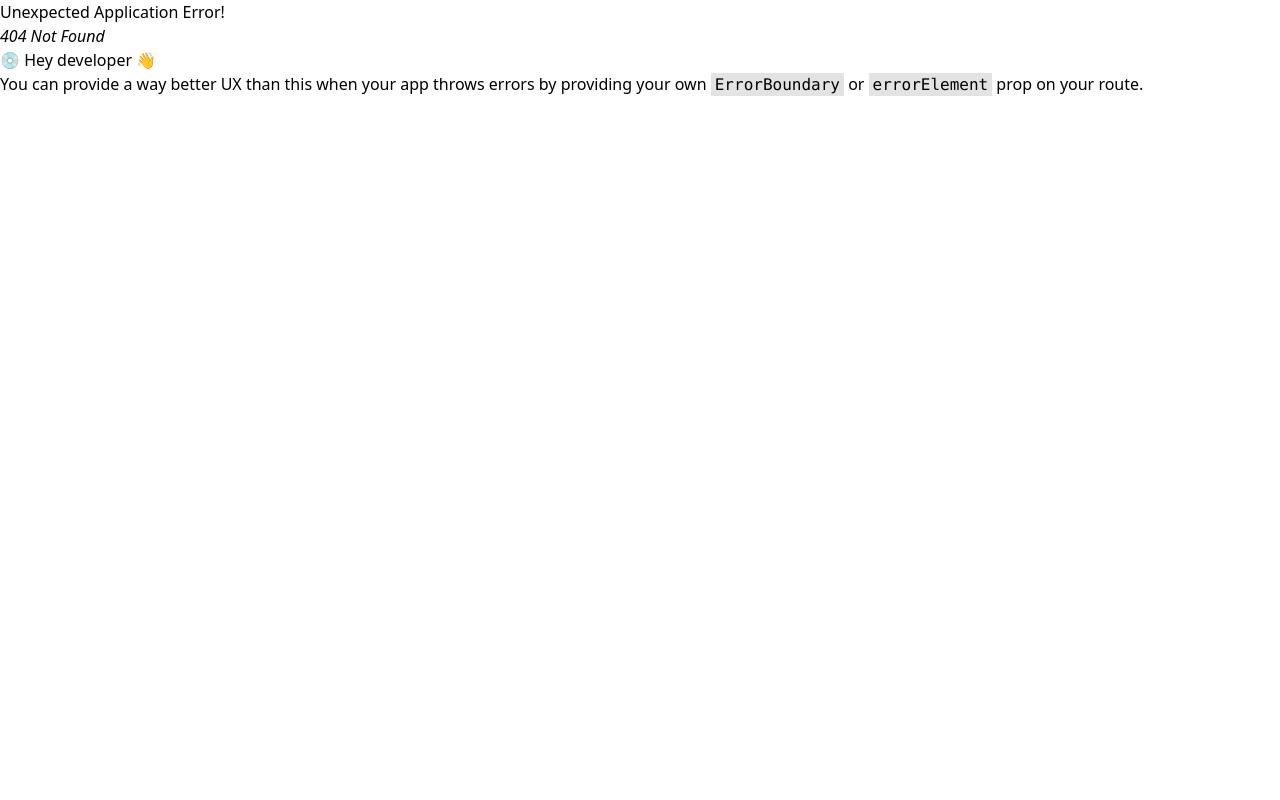
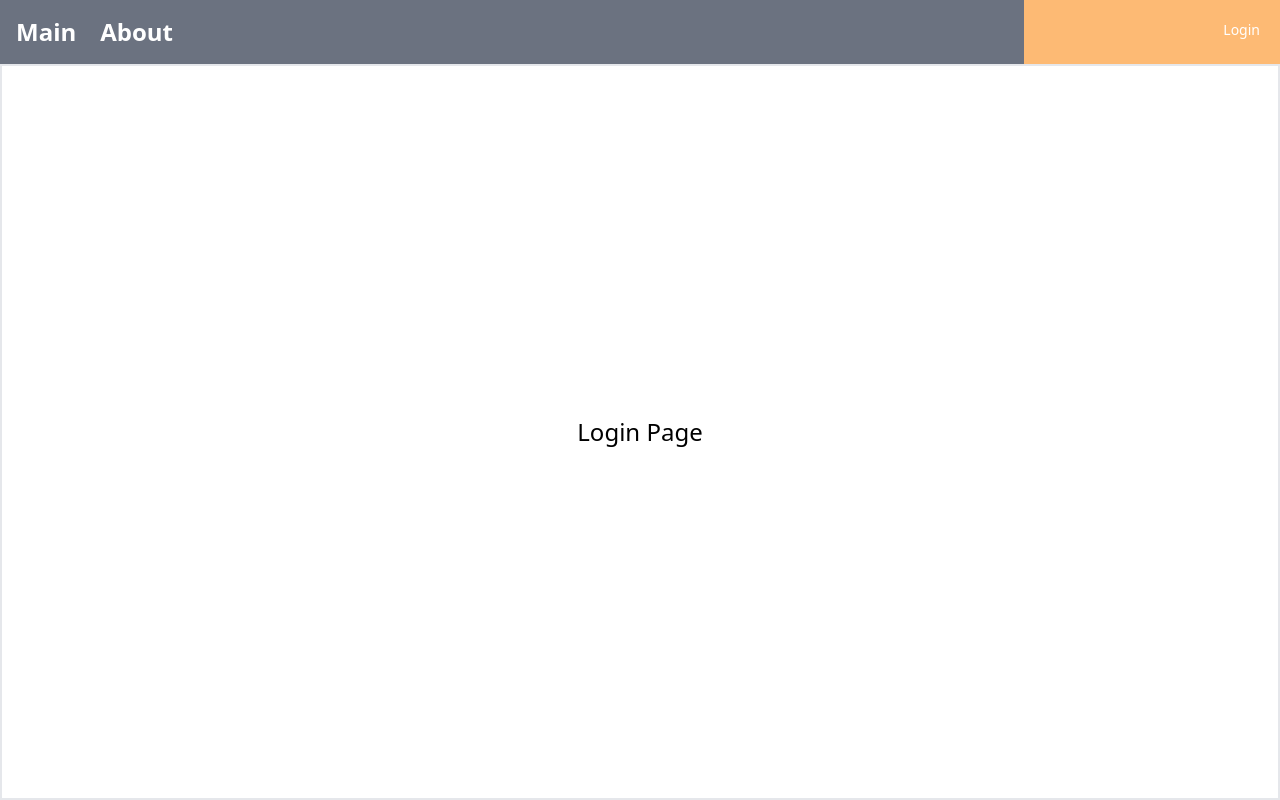
Before and after one commit to dongjun77/mall-fe, a React (Vite) app: page /member/login in a window 1280 px wide. Before the commit this address had no page. Built offline with nearby package versions, Linux system fonts and the light colour scheme.

Commit message:
feat: login route 설정

```diff
--- a/src/components/menus/BasicMenu.jsx
+++ b/src/components/menus/BasicMenu.jsx
@@ -1,6 +1,12 @@
+import { useSelector } from "react-redux";
 import { Link } from "react-router-dom";
 
 const BasicMenu = () => {
+  const loginState = useSelector((state) => state.loginSlice);
+
+  console.log("loginState.....:");
+  console.log(loginState);
+
   return (
     <nav id="navbar" className=" flex bg-blue-300">
       <div className="w-4/5 bg-gray-500">
@@ -13,6 +19,9 @@ const BasicMenu = () => {
             {" "}
             <Link to={"/about"}>About</Link>{" "}
           </li>
+
+          {loginState.email ? (
+            <>
               <li className="pr-6 text-2xl">
                 {" "}
                 <Link to={"/todo/"}>Todo</Link>{" "}
@@ -21,10 +30,16 @@ const BasicMenu = () => {
                 {" "}
                 <Link to={"/products/"}>Products</Link>{" "}
               </li>
+            </>
+          ) : (
+            <></>
+          )}
         </ul>
       </div>
       <div className="w-1/5 flex justify-end bg-orange-300 p-4 font-medium">
-        <div className="text-white text-sm m-1 round ed">Login</div>
+        <div className="text-white text-sm m-1 round ed">
+          <Link to={"/member/login"}>Login</Link>
+        </div>
       </div>
     </nav>
   );
--- /dev/null
+++ b/src/pages/member/LoginPage.jsx
@@ -0,0 +1,17 @@
+import React from "react";
+import BasicMenu from '../../components/menus/BasicMenu';
+
+const LoginPage = () => {
+
+  return (
+    <div className="fixed top-0 left-0 z-[1055] flex flex-col h-full w-full">
+      <BasicMenu />
+
+      <div className="flex flex-wrap w-full h-full justify-center items-center border-2">
+        <div className="text-2xl ">Login Page</div>
+      </div>
+    </div>
+  );
+};
+
+export default LoginPage;
--- /dev/null
+++ b/src/router/memberRouter.jsx
@@ -0,0 +1,19 @@
+import { Suspense, lazy } from "react";
+
+const Loading = <div>Loading....</div>;
+const Login = lazy(() => import("../pages/member/LoginPage"));
+
+const memberRouter = () => {
+  return [
+    {
+      path: "login",
+      element: (
+        <Suspense fallback={Loading}>
+          <Login />
+        </Suspense>
+      ),
+    },
+  ];
+};
+
+export default memberRouter;
--- a/src/router/root.jsx
+++ b/src/router/root.jsx
@@ -2,6 +2,7 @@ import { Children, Suspense, lazy } from "react";
 import { createBrowserRouter } from "react-router-dom";
 import todoRouter from "./todoRouter";
 import productsRouter from "./productsRouter";
+import memberRouter from "./memberRouter";
 
 const Loading = <div className="bg-red-700">Loading....</div>;
 const Main = lazy(() => import("../pages/MainPage"));
@@ -44,6 +45,10 @@ const root = createBrowserRouter([
     ),
     children: productsRouter(),
   },
+  {
+    path: "member",
+    children: memberRouter(),
+  },
 ]);
 
 export default root;
```
Lines whose indentation alone changed are shown as unchanged.
